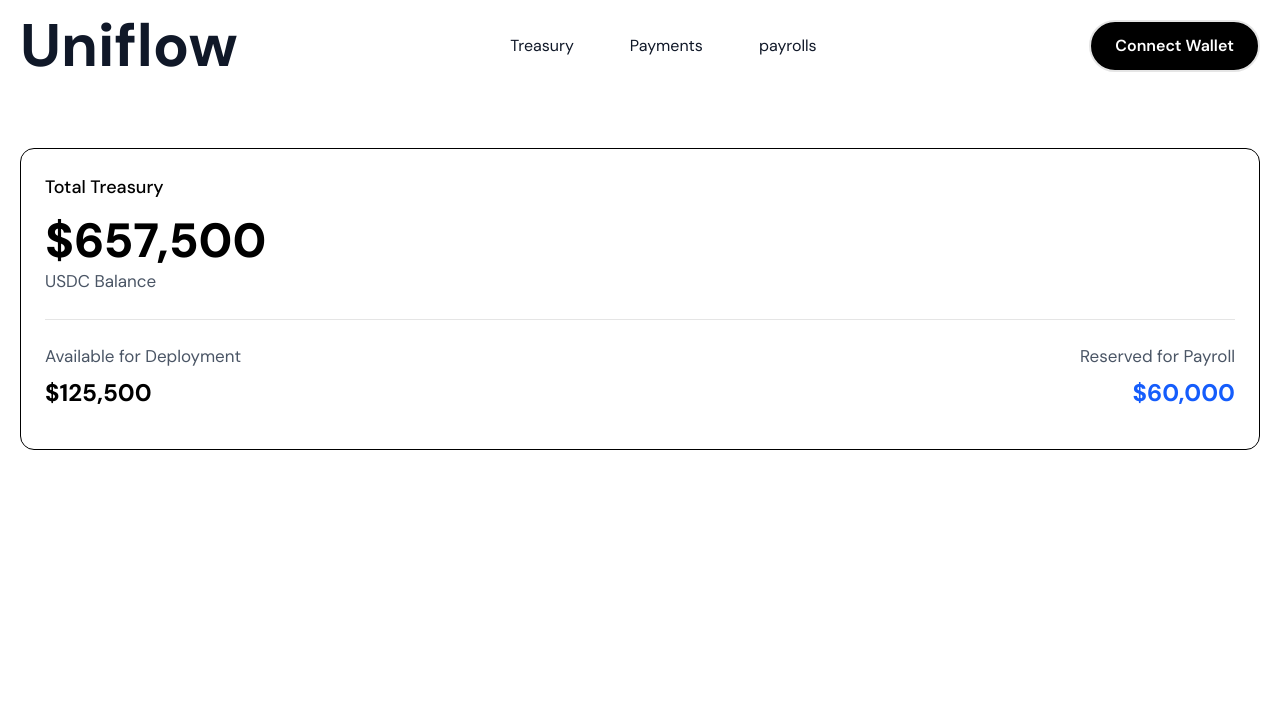
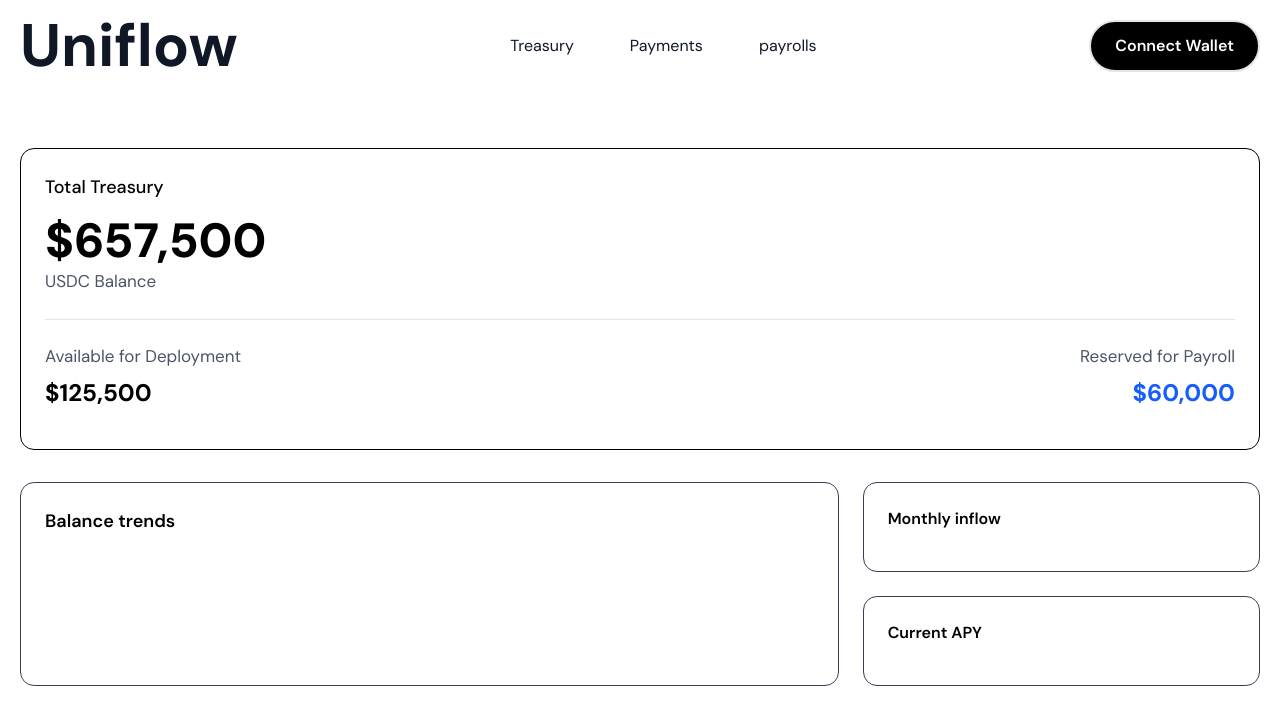
Before and after one commit to Apurvborhade/UniFlow, a Next.js app in the folder frontend/: page / in a window 1280 px wide. Shown: the top 724 px of the page. Built offline with nearby package versions, Linux system fonts and the light colour scheme.

Commit message:
grid Layout for balance trends ,Monthly inflow and Current APY

```diff
--- a/frontend/app/(root)/page.tsx
+++ b/frontend/app/(root)/page.tsx
@@ -1,8 +1,11 @@
 const Dashboard = () => {
   return (
-    <section className="max-w-7xl  mx-auto px-5 py-4 flex items-center justify-between">
+    <div>
+      <section className="max-w-7xl  mx-auto px-5 py-4 flex flex-col items-center justify-between">
         <div className="bg-white w-full border border-black rounded-xl p-6 mb-8 pt-6 pb-10">
-        <h2 className="text-black font-medium text-lg mb-4">Total Treasury</h2>
+          <h2 className="text-black font-medium text-lg mb-4">
+            Total Treasury
+          </h2>
           <div className="mb-6">
             <p className="text-5xl font-extrabold text-black">$657,500</p>
             <p className="text-gray-600 text-[17px] mt-1">USDC Balance</p>
@@ -16,12 +19,38 @@ const Dashboard = () => {
               <p className="text-2xl font-bold text-black">$125,500</p>
             </div>
             <div className="text-right">
-            <p className="text-gray-600 text-[17px] mb-2">Reserved for Payroll</p>
+              <p className="text-gray-600 text-[17px] mb-2">
+                Reserved for Payroll
+              </p>
               <p className="text-2xl font-bold text-blue-600">$60,000</p>
             </div>
           </div>
         </div>
+
+        <div className="w-full grid grid-cols-3 gap-6 mb-8">
+          {/* Balance Trends Chart */}
+          <div className="col-span-2 bg-white border border-gray-700 rounded-xl p-6">
+            <h3 className="text-lg font-semibold text-black mb-4">
+              Balance trends
+            </h3>
+          </div>
+
+          {/* Right Column Stats */}
+          <div className="flex flex-col justify-between gap-6">
+            <div className="bg-white border h-full border-gray-700 rounded-xl p-6">
+              <h3 className="text-black font-semibold mb-4">
+                Monthly inflow
+              </h3>
+            </div>
+
+
+            <div className="bg-white border h-full  border-gray-700 rounded-xl p-6">
+              <h3 className="text-black font-semibold mb-4">Current APY</h3>
+            </div>
+          </div>
+        </div>
       </section>
+    </div>
   );
 };
 
```
Lines whose indentation alone changed are shown as unchanged.
